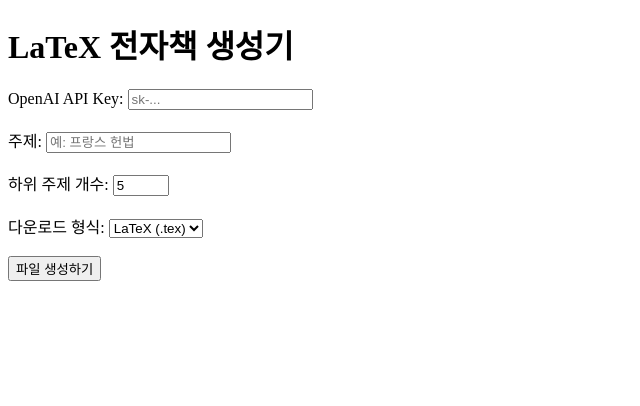
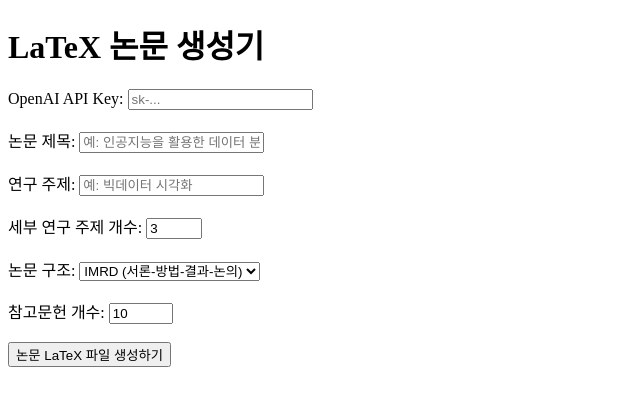
Before and after one commit to acatree/menu, a Flask app: template templates/index7.html in a window 1280 px wide. Shown: the top 406 px of the page, without its empty margins (0-640 px from the left). Run offline with Flask 3, Linux system fonts and the light colour scheme; the template is opened without the code that fills it, so the values that code supplies are empty.

Commit message:
Update index7.html

```diff
--- a/templates/index7.html
+++ b/templates/index7.html
@@ -2,10 +2,10 @@
 <html lang="ko">
 <head>
     <meta charset="UTF-8">
-    <title>LaTeX 전자책 생성기</title>
+    <title>LaTeX 논문 생성기</title>
 </head>
 <body>
-    <h1>LaTeX 전자책 생성기</h1>
+    <h1>LaTeX 논문 생성기</h1>
 
     <!-- Flask에서 전달된 오류 메시지 표시 -->
     {% if error %}
@@ -13,22 +13,44 @@
     {% endif %}
 
     <form method="post">
+        <!-- API Key 입력 -->
         <label for="apikey">OpenAI API Key:</label>
         <input type="password" id="apikey" name="apikey" placeholder="sk-..." required>
         <br><br>
-    <label for="topic">주제:</label>
-    <input type="text" id="topic" name="topic" placeholder="예: 프랑스 헌법" required>
+
+        <!-- 논문 제목 -->
+        <label for="title">논문 제목:</label>
+        <input type="text" id="title" name="title" placeholder="예: 인공지능을 활용한 데이터 분석" required>
         <br><br>
-    <label for="num_list">하위 주제 개수:</label>
-    <input type="number" id="num_list" name="num_list" value="5" min="1" max="50">
+
+        <!-- 연구 주제 -->
+        <label for="topic">연구 주제:</label>
+        <input type="text" id="topic" name="topic" placeholder="예: 빅데이터 시각화" required>
         <br><br>
-    <label for="filetype">다운로드 형식:</label>
-    <select id="filetype" name="filetype">
-        <option value="tex">LaTeX (.tex)</option>
-        <option value="pdf">PDF (.pdf)</option>
+
+        <!-- 하위 주제 개수 -->
+        <label for="num_list">세부 연구 주제 개수:</label>
+        <input type="number" id="num_list" name="num_list" value="3" min="1" max="20">
+        <br><br>
+
+        <!-- 논문 구조 선택 -->
+        <label for="structure">논문 구조:</label>
+        <select id="structure" name="structure">
+            <option value="intro-method-results-discussion">IMRD (서론-방법-결과-논의)</option>
+            <option value="theory-application-conclusion">이론-적용-결론</option>
+            <option value="custom">사용자 정의</option>
         </select>
         <br><br>
-    <button type="submit">파일 생성하기</button>
+
+        <!-- 참고문헌 개수 -->
+        <label for="references">참고문헌 개수:</label>
+        <input type="number" id="references" name="references" value="10" min="0" max="100">
+        <br><br>
+
+        <!-- 다운로드 형식은 tex 고정 -->
+        <input type="hidden" id="filetype" name="filetype" value="tex">
+
+        <button type="submit">논문 LaTeX 파일 생성하기</button>
     </form>
 </body>
 </html>
```
Lines whose indentation alone changed are shown as unchanged.
